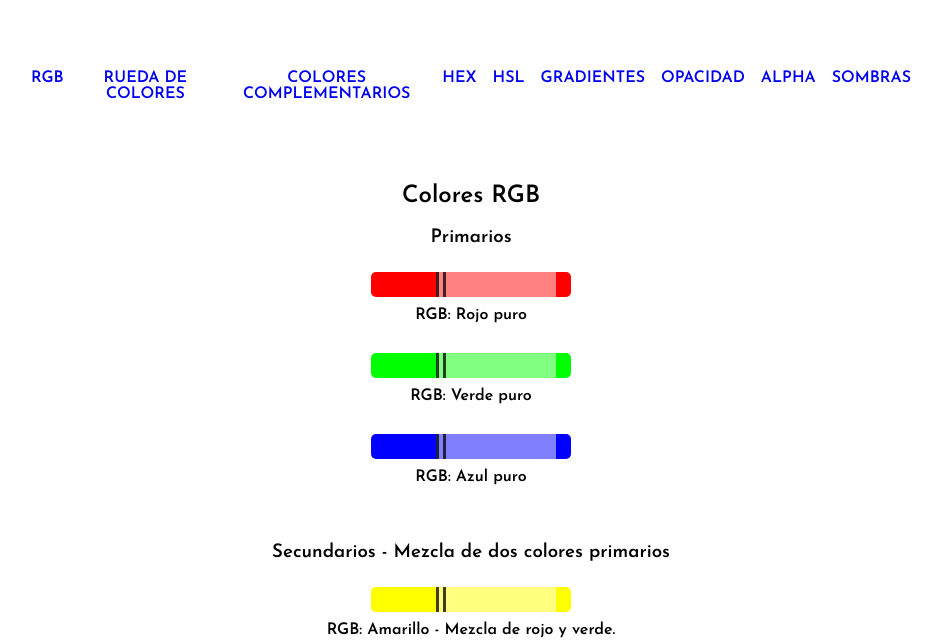
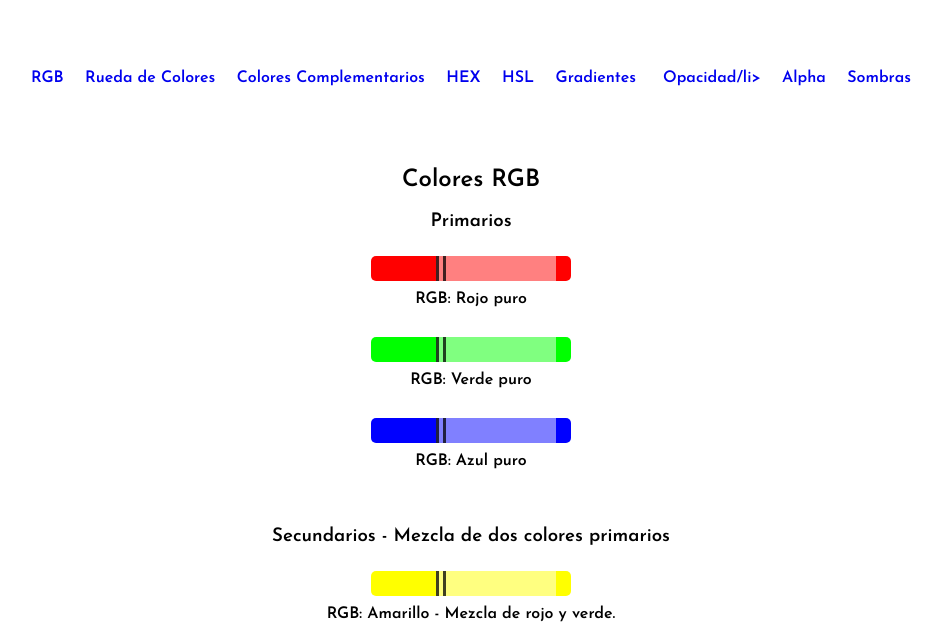
Before and after one commit to modernclix/css-colors, a plain HTML site: page index.html in a window 1280 px wide. Shown: the part 157-800 px from the top of the page, without its empty margins (169-1111 px from the left). Drawn offline with Linux system fonts and the light colour scheme.

Commit message:
Solo siglas en mayúsculas

```diff
--- a/index.html
+++ b/index.html
@@ -22,14 +22,14 @@
         </header>
         <nav id="nav"><ul>
             <a href="#rgb"><li>RGB</li></a>
-            <a href="#rueda"><li>RUEDA DE COLORES</li></a>
-            <a href="#complementarios"><li>COLORES COMPLEMENTARIOS</li></a>
+            <a href="#rueda"><li>Rueda de Colores</li></a>
+            <a href="#complementarios"><li>Colores Complementarios</li></a>
             <a href="#hex"><li>HEX</li></a>
             <a href="#hsl"><li>HSL</li></a>
-            <a href="#gradientes"><li>GRADIENTES</li></a>
-            <a href="#opacidad"><li>OPACIDAD</li></a>
-            <a href="#alpha"><li>ALPHA</li></a>
-            <a href="#sombras"><li>SOMBRAS</li></a>
+            <a href="#gradientes"><li>Gradientes</li></a>
+            <a href="#opacidad"><li>Opacidad/li></a>
+            <a href="#alpha"><li>Alpha</li></a>
+            <a href="#sombras"><li>Sombras</li></a>
         </ul></nav>
         <h2 id="rgb">Colores RGB</h2>
         <h3>Primarios</h3>
```
